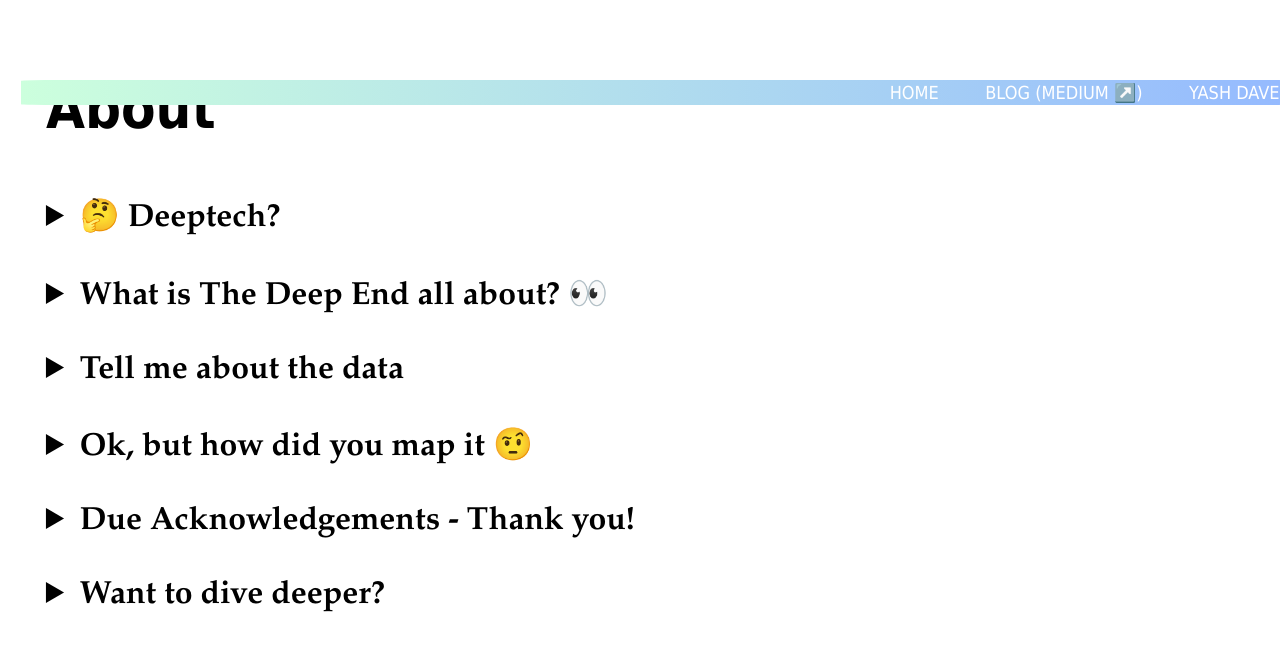
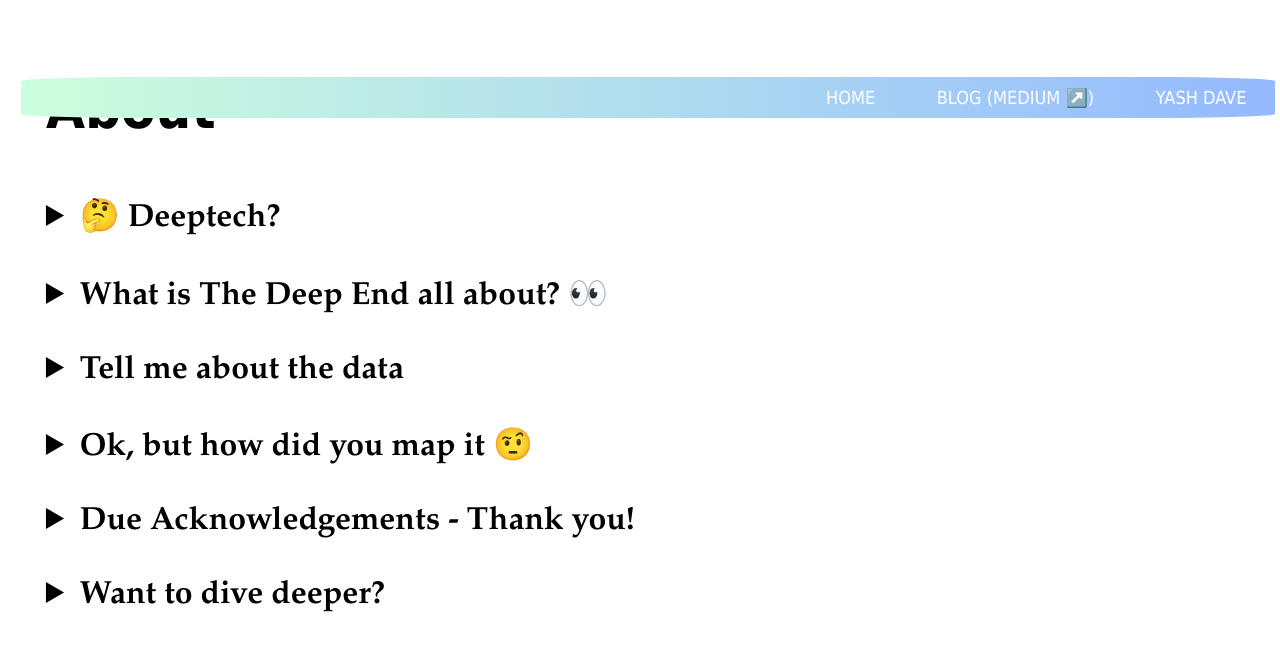
Before and after one commit to 07yazza/The-Deep-End, a plain HTML site: page aboutthedeepend.html in a window 1280 px wide. Drawn offline with Linux system fonts and the light colour scheme.

Commit message:
Update aboutthedeepend.html

```diff
--- a/aboutthedeepend.html
+++ b/aboutthedeepend.html
@@ -1,10 +1,10 @@
 <!DOCTYPE html>
 <html>
   <title>About The Deep End 👀</title>
-  <div class="Nav bar" style="display: block; position: fixed; width: 100%; margin-top: 4px; margin-left: 1%; margin-right: 1%; padding: 0; text-align: right; background-image: linear-gradient(to right, #ccffdd, #94b9ff); border-radius: 3%; box-shadow: 0.1%, 1%, 0.4%, 0.2%, #c7c7c7">
-      <button type="button" class="Header nav btn Home" onclick="window.location.href='https://07yazza.github.io/The-Deep-End/'" style="background-color: rgba(0,0,0,0); height:1.5%; border:0; padding: 2px; margin-right: 3%; font-family: Tahoma; color: #ffffff; font-size: 18px">HOME</button>
-      <a href="https://medium.com/@yashhdave" target="_blank"><button type="button" style="background-color: rgba(0,0,0,0); border:0; height: 1.5%; padding: 2px; margin-right: 3%; font-family: Tahoma; color: #ffffff; font-size: 18px">BLOG (MEDIUM ↗️)</button></a>
-      <a href="https://07yazza.github.io/The-Deep-End/aboutyash.html"><button type="button" style="background-color: rgba(0,0,0,0); border:0; padding: 2px; margin-right:1.5%; font-family: Tahoma; color: #ffffff; font-size: 18px">YASH DAVE</button></a>
+  <div class="Nav bar" style="display: block; position: fixed; width: 98%; margin-top: 1px; margin-left: 1%; margin-right: 1%; padding: 0; text-align: right; background-image: linear-gradient(to right, #ccffdd, #94b9ff); border-radius: 10%">
+      <button type="button" class="Header nav btn Home" onclick="window.location.href='https://07yazza.github.io/The-Deep-End/'" style="background-color: rgba(0,0,0,0); height:1.5%; border:0; padding: 10px; margin-right: 3%; font-family: Tahoma; color: #ffffff; font-size: 18px">HOME</button>
+      <a href="https://medium.com/@yashhdave" target="_blank"><button type="button" style="background-color: rgba(0,0,0,0); border:0; height: 1.5%; padding: 10px; margin-right: 3%; font-family: Tahoma; color: #ffffff; font-size: 18px">BLOG (MEDIUM ↗️)</button></a>
+      <a href="https://07yazza.github.io/The-Deep-End/aboutyash.html"><button type="button" style="background-color: rgba(0,0,0,0); border:0; padding: 10px; margin-right:1.5%; font-family: Tahoma; color: #ffffff; font-size: 18px">YASH DAVE</button></a>
   </div>
   <h1 style="margin-top: 6%; font-family: Tahoma; padding-left: 3%; font-size: 56px">About</h1><br>
   <div class="Content" style="font-family: Tahoma; padding-left: 3%; padding-right: 3%">
@@ -80,7 +80,8 @@
       misuse and spamming. The spreadsheet includes more data categories and other organisations I haven’t included in the
       Airtable (ceased, ESG etc.).
       <br><br>And reach out to me if you have any questions or thoughts!
-    </p><br><br>
+    </p>
   </details>
   </div>
+  <div class="footer"><br><br></div>
 </html>
```
